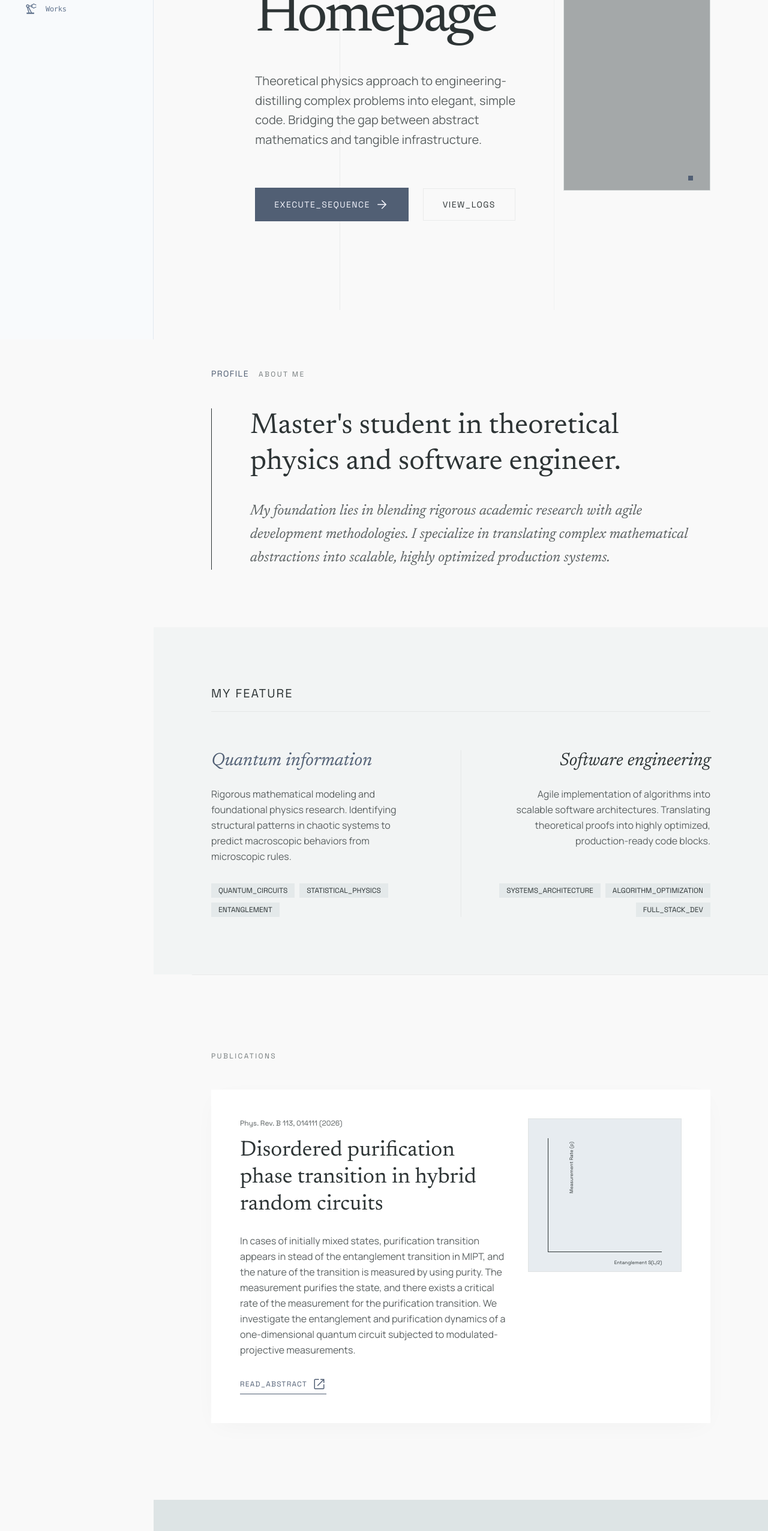
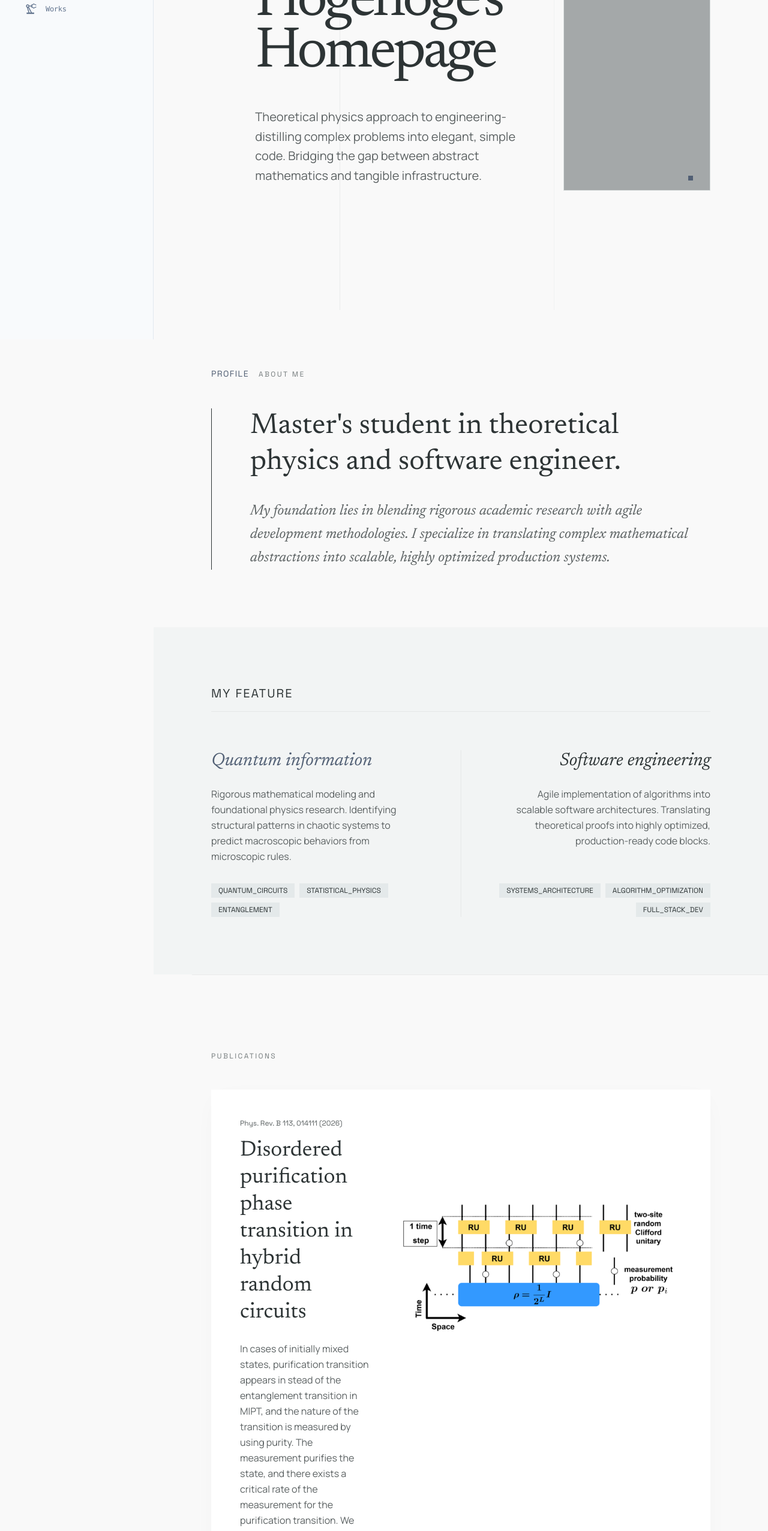
Before and after one commit to Kenken1173/my-portfolio, a React (Vite) app in the folder app/: page / in a window 1280 px wide. Shown: the part 234-2787 px from the top of the page at 60% size. Built offline with nearby package versions, Linux system fonts and the light colour scheme; grey boxes are pictures that could not be loaded.

Commit message:
デザインの修正、スマホ版でoutlineをナビゲーション表示できるようにした。 また、自分の論文説明の際の図を追加

```diff
--- a/app/src/pages/Home.tsx
+++ b/app/src/pages/Home.tsx
@@ -1,8 +1,76 @@
+import { useState } from "react";
 import "../App.css";
+import circuitImage from "../assets/circuit.png";
 
 export default function Home() {
+  const [isOutlineOpen, setIsOutlineOpen] = useState(false);
+
   return (
     <div className="bg-background text-on-surface font-body antialiased min-h-screen flex flex-col md:flex-row">
+      <button
+        aria-hidden={!isOutlineOpen}
+        aria-label="Close outline"
+        className={`md:hidden fixed inset-0 bg-slate-900/40 z-40 transition-opacity ${
+          isOutlineOpen ? "opacity-100" : "opacity-0 pointer-events-none"
+        }`}
+        onClick={() => setIsOutlineOpen(false)}
+        type="button"
+      />
+
+      <nav
+        aria-hidden={!isOutlineOpen}
+        id="mobile-outline"
+        className={`md:hidden fixed top-0 right-0 h-screen w-64 p-6 bg-slate-50 text-slate-700 font-mono text-xs tracking-tight border-l border-slate-200 z-50 transition-transform duration-300 ${
+          isOutlineOpen ? "translate-x-0" : "translate-x-full"
+        }`}
+      >
+        <div className="flex items-center justify-between border-b border-slate-200 pb-4 mb-4">
+          <div className="font-serif text-2xl">OUTLINE</div>
+          <button
+            aria-label="Close outline"
+            className="text-slate-600 hover:bg-slate-100 p-2"
+            onClick={() => setIsOutlineOpen(false)}
+            type="button"
+          >
+            <span className="material-symbols-outlined text-[18px]">close</span>
+          </button>
+        </div>
+        <ul className="flex flex-col gap-1 mt-8">
+          <li>
+            <a
+              className="flex items-center gap-3 px-4 py-3 bg-slate-200 text-slate-900 font-bold hover:bg-slate-100 w-full text-left"
+              href="#"
+              onClick={() => setIsOutlineOpen(false)}
+            >
+              <span className="material-symbols-outlined text-[18px]">analytics</span>
+              Top page
+            </a>
+          </li>
+          <li>
+            <a
+              className="flex items-center gap-3 px-4 py-3 text-slate-500 hover:bg-slate-100 w-full text-left"
+              href="#research"
+              onClick={() => setIsOutlineOpen(false)}
+            >
+              <span className="material-symbols-outlined text-[18px]">menu_book</span>
+              Publications
+            </a>
+          </li>
+          <li>
+            <a
+              className="flex items-center gap-3 px-4 py-3 text-slate-500 hover:bg-slate-100 w-full text-left"
+              href="#works"
+              onClick={() => setIsOutlineOpen(false)}
+            >
+              <span className="material-symbols-outlined text-[18px]">
+                precision_manufacturing
+              </span>
+              Works
+            </a>
+          </li>
+        </ul>
+      </nav>
+
       <nav className="hidden md:flex flex-col h-screen w-64 p-6 bg-slate-50 text-slate-700 font-mono text-xs tracking-tight border-r border-slate-200 sticky top-0 shrink-0 z-40">
         <div className="font-serif text-2xl border-b border-slate-200 pb-4 mb-4">
           OUTLINE
@@ -43,14 +111,18 @@ export default function Home() {
       <main className="flex-1 flex flex-col min-h-screen relative w-full overflow-x-hidden">
         <header className="md:hidden fixed top-0 w-full z-50 flex justify-between items-center px-6 py-4 bg-slate-50/80 backdrop-blur-md border-b border-slate-200 font-serif text-slate-800 uppercase tracking-widest">
           <div className="flex items-center gap-4">
-            <button className="text-slate-600 hover:bg-slate-100 p-2 -ml-2 transition-transform hover:-translate-y-[2px]">
-              <span className="material-symbols-outlined">menu_book</span>
-            </button>
-            <span className="font-serif italic text-xl text-slate-900 font-extrabold tracking-tight">
-              KINETIC_ARCHIVE_v1.0
-            </span>
+            <a className="font-serif italic text-xl text-slate-900 font-extrabold tracking-tight" href="#">
+              Hogehoge's Homepage
+            </a>
           </div>
-          <button className="text-slate-600 hover:bg-slate-100 p-2 -mr-2 transition-transform hover:-translate-y-[2px]">
+          <button
+              aria-controls="mobile-outline"
+              aria-expanded={isOutlineOpen}
+              aria-label="Toggle outline"
+              className="text-slate-600 hover:bg-slate-100 p-2 -ml-2 transition-transform hover:-translate-y-[2px]"
+              onClick={() => setIsOutlineOpen((prev) => !prev)}
+              type="button"
+            >
             <span className="material-symbols-outlined">more_vert</span>
           </button>
         </header>
@@ -76,20 +148,6 @@ export default function Home() {
                 problems into elegant, simple code. Bridging the gap between
                 abstract mathematics and tangible infrastructure.
               </p>
-              <div className="flex flex-wrap items-center gap-6 mt-8">
-                <button className="bg-primary text-on-primary px-8 py-4 font-label text-sm uppercase tracking-widest hover:bg-primary-dim transition-all hover:-translate-y-[2px] flex items-center gap-2">
-                  Execute_Sequence
-                  <span className="material-symbols-outlined text-[16px]">
-                    arrow_forward
-                  </span>
-                </button>
-                <a
-                  className="technical-rule px-8 py-4 font-label text-sm uppercase tracking-widest text-on-surface hover:-translate-y-[2px] transition-transform"
-                  href="#research"
-                >
-                  View_Logs
-                </a>
-              </div>
             </div>
 
             <div className="md:col-start-9 md:col-span-4 relative h-[400px] w-full">
@@ -228,24 +286,12 @@ export default function Home() {
                     </a>
                   </div>
                 </div>
-
-                <div className="w-full md:w-64 h-64 shrink-0 bg-surface-container flex items-center justify-center relative overflow-hidden technical-rule">
-                  <div className="absolute inset-0 bg-slate-200/40" />
-                  <div className="w-3/4 h-3/4 border-l border-b border-on-surface relative">
-                    <svg
-                      className="absolute inset-0 w-full h-full overflow-visible stroke-primary stroke-[0.5] fill-none"
-                      viewBox="0 0 100 100"
-                    >
-                      <path d="M0,100 C30,90 40,50 50,50 C60,50 70,10 100,0" />
-                      <circle className="fill-primary" cx="50" cy="50" r="2" />
-                    </svg>
-                    <span className="absolute -bottom-6 right-0 font-label text-[8px]">
-                      Entanglement S(L/2)
-                    </span>
-                    <span className="absolute top-0 -left-12 font-label text-[8px] -rotate-90 origin-right">
-                      Measurement Rate (p)
-                    </span>
-                  </div>
+                <div className="w-full max-w-[400px] sm:max-w-[350px] md:w-[480px] md:h-[500px] md:max-w-none aspect-[4/5] md:aspect-auto shrink-0 mx-auto md:mx-0">
+                  <img
+                    src={circuitImage}
+                    alt="Publication Image"
+                    className="w-full h-full object-contain"
+                  />
                 </div>
               </div>
             </article>
@@ -361,32 +407,20 @@ export default function Home() {
 
         <footer className="w-full py-12 px-8 flex flex-col md:flex-row justify-between items-center gap-4 bg-slate-100 text-slate-600 font-mono text-[10px] uppercase tracking-tighter border-t border-slate-200 mt-auto shrink-0 relative z-10">
           <div className="font-mono font-bold text-slate-700">
-            &copy;2024 THE_KINETIC_ARCHIVE // RESEARCH_DIVISION
+            &copy;2026 ~-portfolio. All rights reserved.
           </div>
           <div className="flex gap-6">
             <a
-              className="opacity-60 hover:opacity-100 hover:text-slate-900 transition-opacity"
+              className="opacity-100 hover:opacity-100 hover:text-slate-900 transition-opacity"
               href="#"
             >
               arXiv
             </a>
             <a
-              className="opacity-60 hover:opacity-100 hover:text-slate-900 transition-opacity"
+              className="opacity-100 hover:opacity-100 hover:text-slate-900 transition-opacity"
               href="#"
             >
               GitHub
-            </a>
-            <a
-              className="opacity-60 hover:opacity-100 hover:text-slate-900 transition-opacity"
-              href="#"
-            >
-              ORCID
-            </a>
-            <a
-              className="opacity-60 hover:opacity-100 hover:text-slate-900 transition-opacity"
-              href="#"
-            >
-              LinkedIn
             </a>
           </div>
         </footer>
```
Also changed, not shown: app/src/assets/circuit.png (added).
